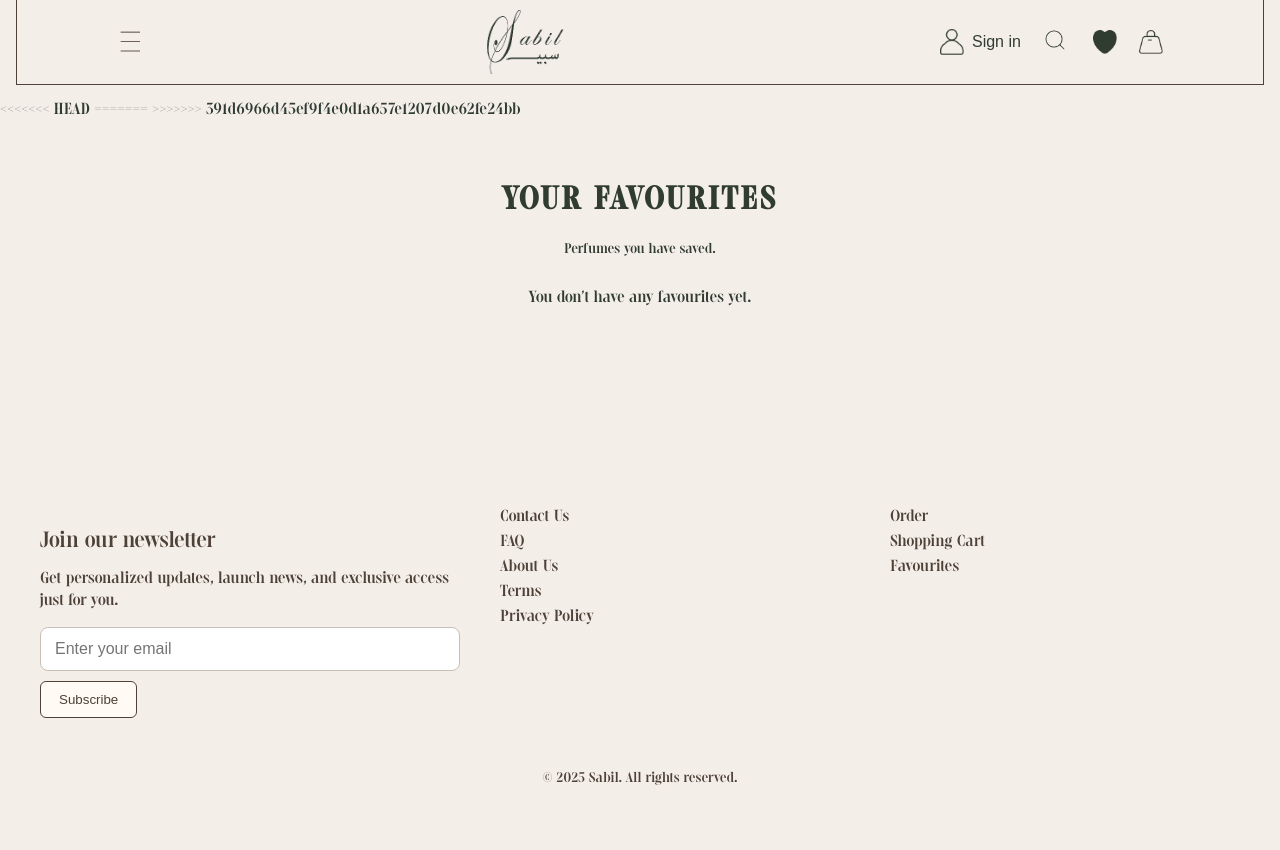
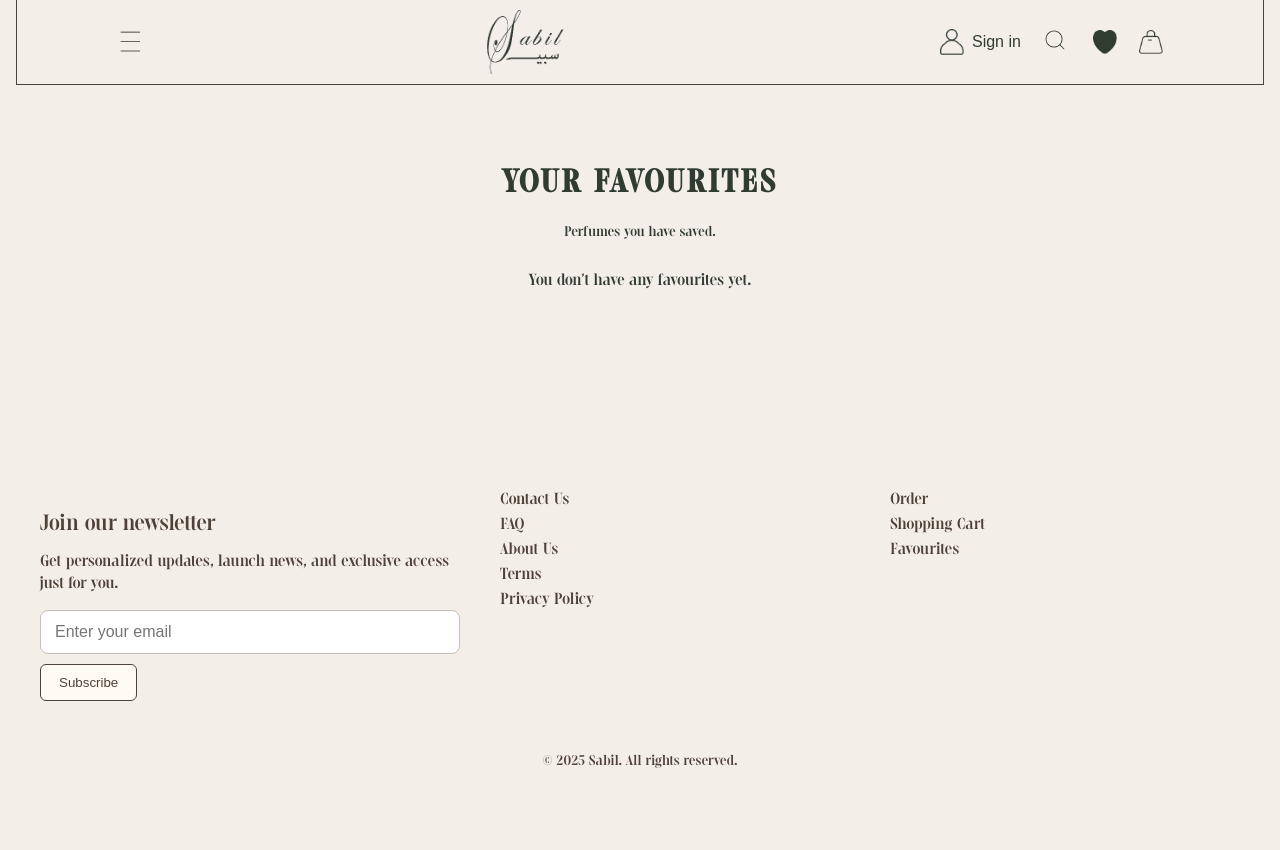
Before and after one commit to JudyAlazemi/Team-30, a PHP site: page /favourites.php in a window 1280 px wide. Shown: the part 17-867 px from the top of the page. After the commit the page ends 785 px from the top, so only its background shows below. Run offline with PHP 8.4, Linux system fonts and the light colour scheme; data that the repository does not hold is empty; some web fonts are replaced.

Commit message:
fixed favourites.php

```diff
--- a/favourites.php
+++ b/favourites.php
@@ -196,11 +196,7 @@ if ($_SERVER["REQUEST_METHOD"] === "POST" && isset($_POST["action"])) {
 </div>
 
 
-<<<<<<< HEAD
-=======
 
-
->>>>>>> 391d6966d45ef9f4e0d1a657e1207d0e62fe24bb
   <!-- MAIN FAVOURITES CONTENT -->
 <main class="favourites-main" style="text-align:center;">
     <section class="favourites-header">
```
